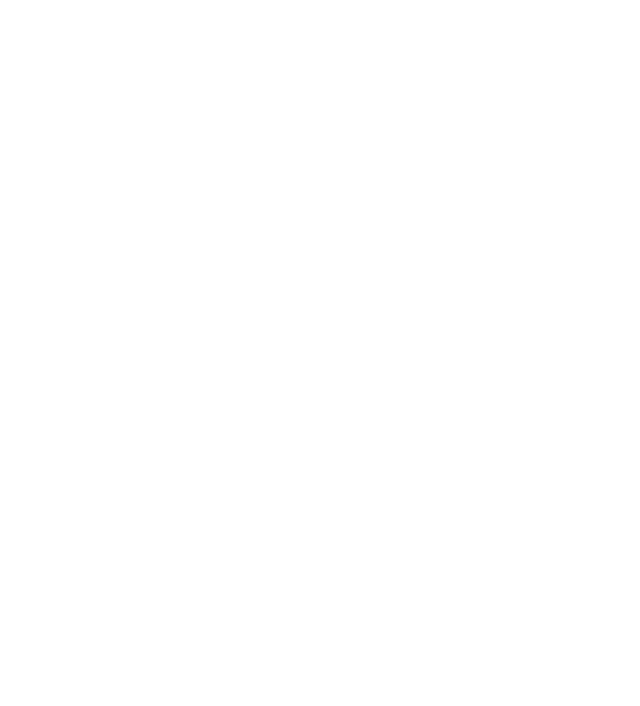
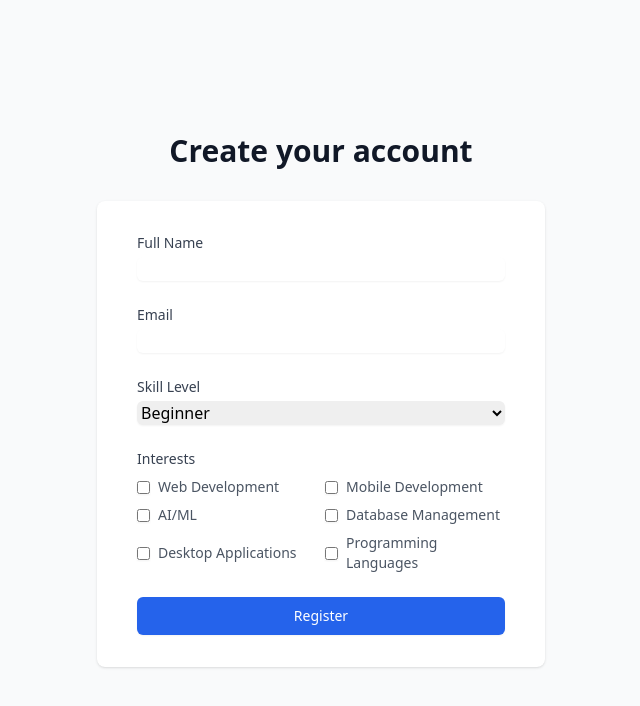
Before and after one commit to samuelderrickgyoga/AIEP, a React (Create React App) app in the folder e-learning-platform/: page /register in a window 1280 px wide. Before the commit this address had no page. Shown: the top 706 px of the page, without its empty margins (319-959 px from the left). Built offline with nearby package versions, Linux system fonts and the light colour scheme.

Commit message:
registrationform

```diff
--- a/e-learning-platform/public/index.html
+++ b/e-learning-platform/public/index.html
@@ -24,7 +24,7 @@
       work correctly both with client-side routing and a non-root public URL.
       Learn how to configure a non-root public URL by running `npm run build`.
     -->
-    <title>React App</title>
+    <title>phoenix.com</title>
   </head>
   <body>
     <noscript>You need to enable JavaScript to run this app.</noscript>
--- a/e-learning-platform/src/App.js
+++ b/e-learning-platform/src/App.js
@@ -2,6 +2,10 @@
 import { BrowserRouter as Router, Routes, Route } from 'react-router-dom';
 import HomePage from './pages/HomePage';
 import Dashboard from './pages/Dashboard';
+import RegistrationForm from './components/RegistrationForm';
+import CategorySelector from './components/CategorySelector';
+import CourseList from './components/CourseList';
+import Recommendations from './components/RecommendedCourses';
 
 function App() {
   return (
@@ -9,6 +13,10 @@
       <Routes>
         <Route path="/" element={<HomePage />} />
         <Route path="/dashboard" element={<Dashboard studentId={101} />} />
+        <Route path="/register" element={<RegistrationForm />} />
+        <Route path="/categories" element={<CategorySelector />} />
+        <Route path="/courses" element={<CourseList />} />
+        <Route path="/recommendations" element={<Recommendations />} />
       </Routes>
     </Router>
   );
--- a/e-learning-platform/src/components/RegistrationForm.js
+++ b/e-learning-platform/src/components/RegistrationForm.js
@@ -1,68 +1,128 @@
 import React, { useState } from 'react';
+import { useNavigate } from 'react-router-dom';
 import axios from 'axios';
 
 const RegistrationForm = () => {
+  const navigate = useNavigate();
   const [formData, setFormData] = useState({
-    name: '',
+    fullName: '',
     email: '',
-    preferredCategories: '',
+    password: '',
+    interests: [],
+    skillLevel: 'beginner',
+    preferredCategories: []
   });
 
-  const handleChange = (e) => {
-    setFormData({ ...formData, [e.target.name]: e.target.value });
-  };
+  const skillLevels = ['beginner', 'intermediate', 'advanced'];
+  const interestOptions = [
+    'Web Development', 'Mobile Development', 'AI/ML',
+    'Database Management', 'Desktop Applications', 'Programming Languages'
+  ];
 
   const handleSubmit = async (e) => {
     e.preventDefault();
     try {
-      await axios.post('http://localhost:5000/register', formData);
-      alert('Registration successful!');
+      const response = await axios.post('http://localhost:5000/register', formData);
+      const { studentId, token } = response.data;
+
+      // Store in localStorage
+      localStorage.setItem('studentId', studentId);
+      localStorage.setItem('token', token);
+
+      navigate('/dashboard');
     } catch (error) {
-      console.error(error);
-      alert('Error registering student.');
+      console.error('Registration error:', error);
     }
   };
 
   return (
-    <form
-      onSubmit={handleSubmit}
-      className="max-w-md mx-auto bg-white p-6 shadow-md rounded-md space-y-4"
-    >
-      <h2 className="text-2xl font-bold text-gray-700 text-center">Register</h2>
+    <div className="min-h-screen bg-gray-50 flex flex-col justify-center py-12 sm:px-6 lg:px-8">
+      <div className="sm:mx-auto sm:w-full sm:max-w-md">
+        <h2 className="text-center text-3xl font-extrabold text-gray-900">
+          Create your account
+        </h2>
+      </div>
+
+      <div className="mt-8 sm:mx-auto sm:w-full sm:max-w-md">
+        <div className="bg-white py-8 px-4 shadow sm:rounded-lg sm:px-10">
+          <form className="space-y-6" onSubmit={handleSubmit}>
+            {/* Name Input */}
+            <div>
+              <label className="block text-sm font-medium text-gray-700">
+                Full Name
+              </label>
               <input
                 type="text"
-        name="name"
-        placeholder="Name"
-        value={formData.name}
-        onChange={handleChange}
                 required
-        className="w-full px-4 py-2 border rounded-md focus:outline-none focus:ring-2 focus:ring-blue-500"
+                className="mt-1 block w-full rounded-md border-gray-300 shadow-sm focus:border-blue-500 focus:ring-blue-500"
+                onChange={(e) => setFormData({...formData, fullName: e.target.value})}
               />
+            </div>
+
+            {/* Email Input */}
+            <div>
+              <label className="block text-sm font-medium text-gray-700">
+                Email
+              </label>
               <input
                 type="email"
-        name="email"
-        placeholder="Email"
-        value={formData.email}
-        onChange={handleChange}
                 required
-        className="w-full px-4 py-2 border rounded-md focus:outline-none focus:ring-2 focus:ring-blue-500"
+                className="mt-1 block w-full rounded-md border-gray-300 shadow-sm focus:border-blue-500 focus:ring-blue-500"
+                onChange={(e) => setFormData({...formData, email: e.target.value})}
               />
+            </div>
+
+            {/* Skill Level Selection */}
+            <div>
+              <label className="block text-sm font-medium text-gray-700">
+                Skill Level
+              </label>
+              <select
+                className="mt-1 block w-full rounded-md border-gray-300 shadow-sm focus:border-blue-500 focus:ring-blue-500"
+                onChange={(e) => setFormData({...formData, skillLevel: e.target.value})}
+              >
+                {skillLevels.map((level) => (
+                  <option key={level} value={level}>
+                    {level.charAt(0).toUpperCase() + level.slice(1)}
+                  </option>
+                ))}
+              </select>
+            </div>
+
+            {/* Interests Selection */}
+            <div>
+              <label className="block text-sm font-medium text-gray-700">
+                Interests
+              </label>
+              <div className="mt-2 grid grid-cols-2 gap-2">
+                {interestOptions.map((interest) => (
+                  <label key={interest} className="inline-flex items-center">
                     <input
-        type="text"
-        name="preferredCategories"
-        placeholder="Preferred Categories (comma-separated)"
-        value={formData.preferredCategories}
-        onChange={handleChange}
-        required
-        className="w-full px-4 py-2 border rounded-md focus:outline-none focus:ring-2 focus:ring-blue-500"
+                      type="checkbox"
+                      className="rounded border-gray-300 text-blue-600 shadow-sm focus:border-blue-500 focus:ring-blue-500"
+                      onChange={(e) => {
+                        const newInterests = e.target.checked
+                          ? [...formData.interests, interest]
+                          : formData.interests.filter(i => i !== interest);
+                        setFormData({...formData, interests: newInterests});
+                      }}
                     />
+                    <span className="ml-2 text-sm text-gray-600">{interest}</span>
+                  </label>
+                ))}
+              </div>
+            </div>
+
             <button
               type="submit"
-        className="w-full bg-blue-500 text-white py-2 rounded-md hover:bg-blue-600 transition"
+              className="w-full flex justify-center py-2 px-4 border border-transparent rounded-md shadow-sm text-sm font-medium text-white bg-blue-600 hover:bg-blue-700 focus:outline-none focus:ring-2 focus:ring-offset-2 focus:ring-blue-500"
             >
               Register
             </button>
           </form>
+        </div>
+      </div>
+    </div>
   );
 };
 
```
Lines whose indentation alone changed are shown as unchanged.
